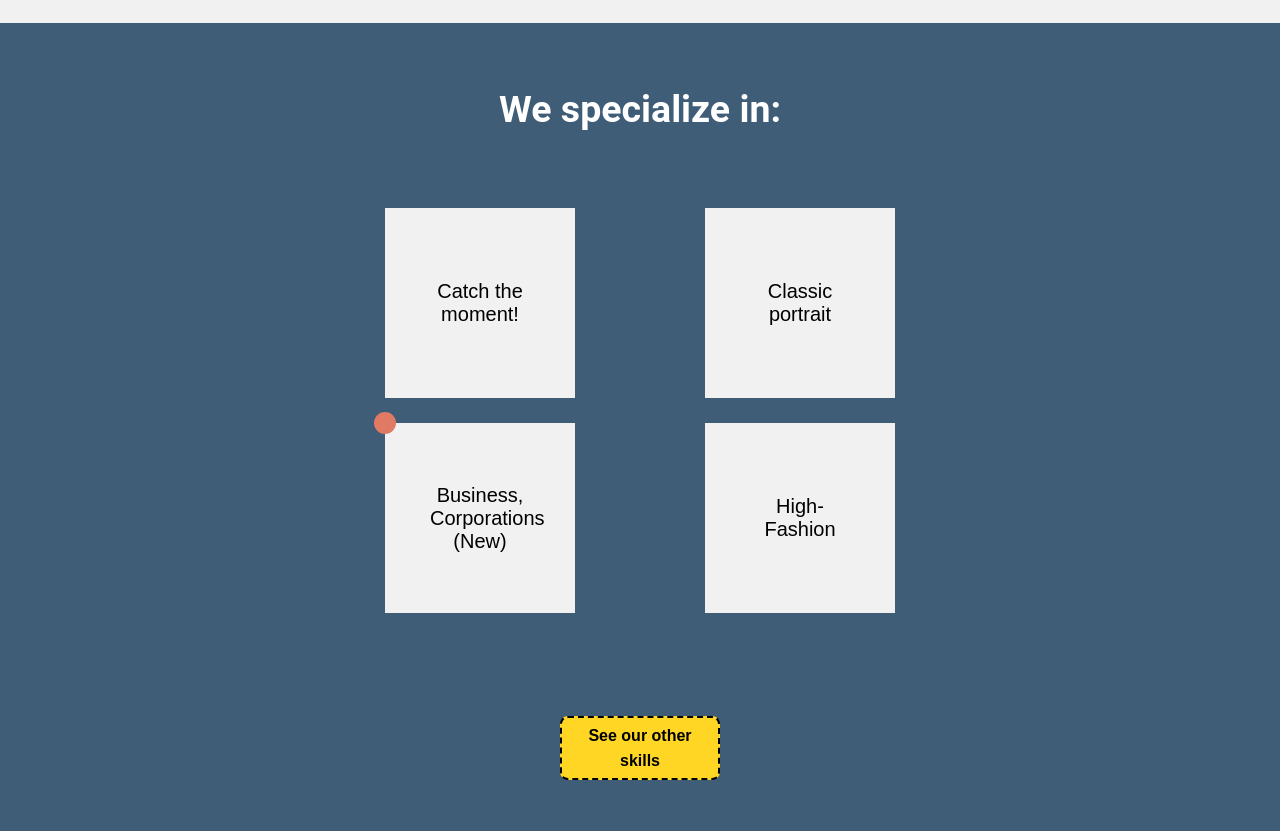
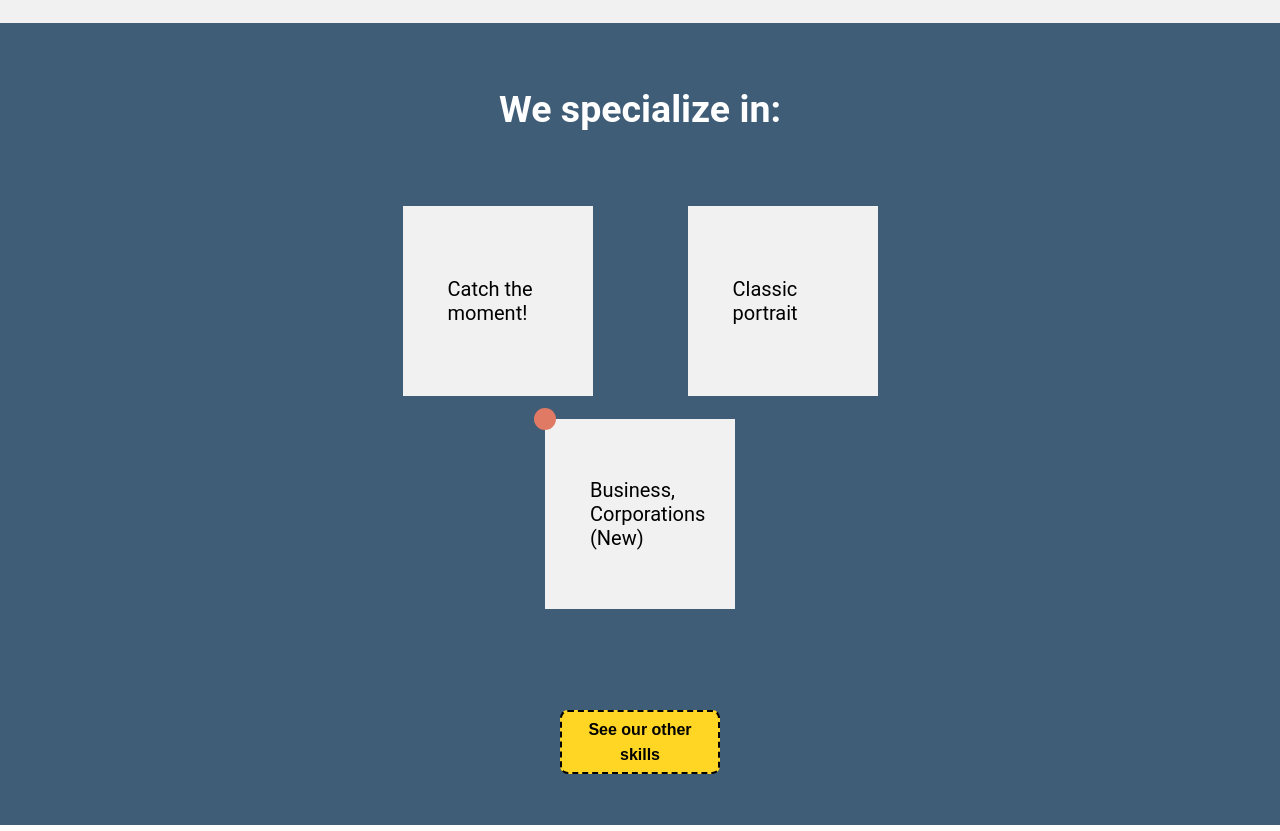
Before and after one commit to kubafilew/React_remake_project_1, a React (Create React App) app: page / in a window 1280 px wide. Shown: the part 1520-2351 px from the top of the page. Built offline with nearby package versions, Linux system fonts and the light colour scheme.

Commit message:
poprawione

```diff
--- a/src/App.css
+++ b/src/App.css
@@ -234,7 +234,7 @@ body {
   padding: 5% 0 0 0;
   font-size: 25px;
 }
-
+/* -------------------------------------------------------------BOX---------------------------------------------------------------------------------- */
 .section3-box {
   padding: 5% 25%;
   margin: 0 auto;
@@ -280,7 +280,7 @@ body {
 .arrow {
   text-align: center;
 }
-
+/* ---------------------------------------------------------- */
 @media screen and (min-width: 768px) {
   .b5:before {
     content: "";
--- a/src/App.js
+++ b/src/App.js
@@ -22,4 +22,4 @@ export const App = () => {
 };
 export default App;
 
-// nie wiem jak podlinkować sekcje
+//jak podlinkować sekcje
--- /dev/null
+++ b/src/components/Box.css
@@ -0,0 +1,36 @@
+.s3-button {
+  margin: 2%;
+  background-color: #f1f1f1;
+  height: 190px;
+  width: 190px;
+  display: flex;
+  justify-content: center;
+  transition-duration: 0.5s;
+  border: none;
+  flex-wrap: wrap;
+  position: relative;
+}
+
+.dot {
+  background: #e07a64;
+  position: absolute;
+  left: -11px;
+  top: -11px;
+  width: 22px;
+  height: 22px;
+  border-radius: 50%;
+}
+
+.section3-p {
+  align-self: center;
+  width: 100px;
+  font-size: 20px;
+}
+
+.s3-button:hover {
+  transform: scale(1.05);
+}
+
+.arrow {
+  text-align: center;
+}
--- /dev/null
+++ b/src/components/Box.jsx
@@ -0,0 +1,16 @@
+import { useState } from "react";
+
+const Box = ({ isNew, id, name }) => {
+  return (
+    <div className="s3-button">
+      {isNew ? <div className="dot"></div> : ""}
+      <p className="section3-p">
+        <p key={id}>
+          {name} {isNew ? "(New)" : ""}
+        </p>
+      </p>
+    </div>
+  );
+};
+
+export default Box;
--- a/src/components/Section3.jsx
+++ b/src/components/Section3.jsx
@@ -1,4 +1,5 @@
 import { useState } from "react";
+import Box from "./Box";
 
 const Section3 = () => {
   const items = [
@@ -27,16 +28,9 @@ const Section3 = () => {
 
         <div class="section3-box">
           {items
-            .filter((items, index) => index <= showItem)
+            .filter((item, index) => index < showItem)
             .map(({ id, name, isNew }) => (
-              <button className="s3-button">
-                {isNew ? <div className="dot"></div> : ""}
-                <p className="section3-p">
-                  <p key={id}>
-                    {name} {isNew ? "(New)" : ""}
-                  </p>
-                </p>
-              </button>
+              <Box id={id} name={name} isNew={isNew} />
             ))}
         </div>
         <div className="btn-wrapper">
```
